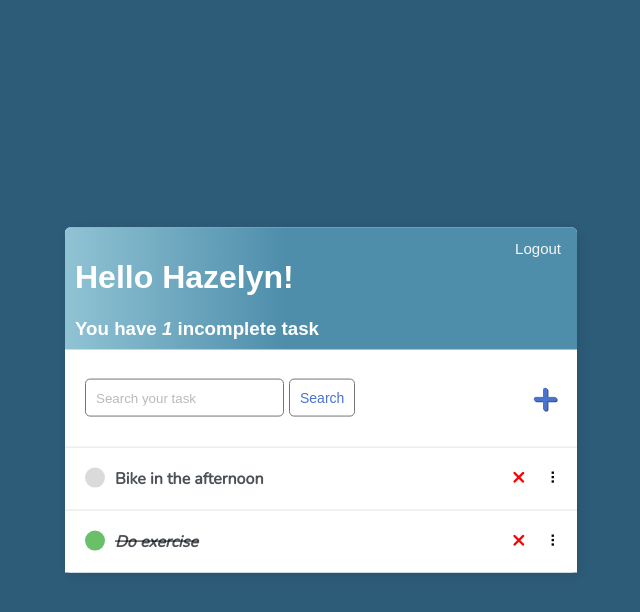
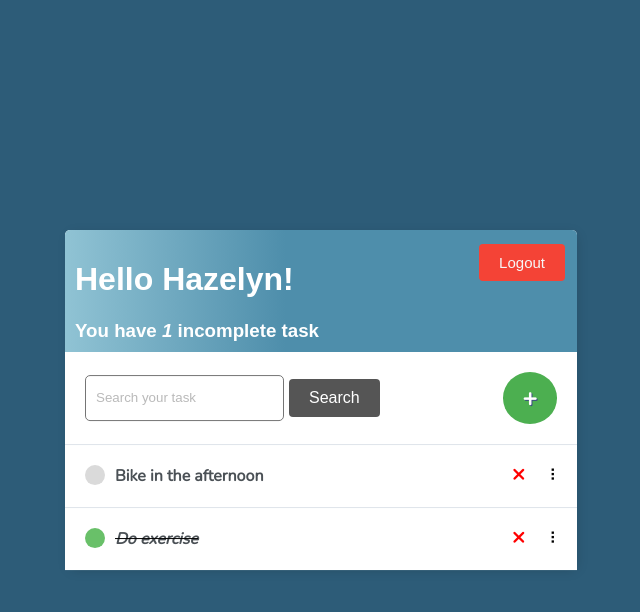
Before and after one commit to Hazelyn123/IM2, a Django app: page / in a window 1280 px wide. Shown: the top 612 px of the page, without its empty margins (319-959 px from the left). Run offline with Django 5.2, Linux system fonts and the light colour scheme; a user stored in the database is signed in; data comes from the database, SQL or seed files in the repository.

Commit message:
Sa task_list.html

```diff
--- a/base/templates/base/task_list.html
+++ b/base/templates/base/task_list.html
@@ -1,5 +1,61 @@
 {% extends 'base/main.html' %}
 {% block content %}
+
+
+<style>
+    /* Add some styles for the buttons */
+    button, input[type="submit"] {
+        background-color: #4CAF50; /* Green background color */
+        color: white; /* White text color */
+        border: none; /* Remove border */
+        padding: 10px 20px; /* Add padding */
+        text-align: center; /* Center text */
+        text-decoration: none; /* Remove underline */
+        display: inline-block; /* Display as inline block */
+        font-size: 16px; /* Set font size */
+        margin: 4px 2px; /* Add margin */
+        cursor: pointer; /* Add cursor pointer on hover */
+        border-radius: 4px; /* Add border radius */
+    }
+
+    /* Style the logout button */
+    button[type="submit"] {
+        background-color: #f44336; /* Red background color for logout button */
+    }
+
+    /* Style the login link */
+    a[href="{% url 'login' %}"] {
+        background-color: #2196F3; /* Blue background color for login link */
+        color: white; /* White text color */
+        padding: 10px 20px; /* Add padding */
+        text-align: center; /* Center text */
+        text-decoration: none; /* Remove underline */
+        display: inline-block; /* Display as inline block */
+        font-size: 16px; /* Set font size */
+        margin: 4px 2px; /* Add margin */
+        cursor: pointer; /* Add cursor pointer on hover */
+        border-radius: 4px; /* Add border radius */
+    }
+
+    /* Style the search button */
+    input[type="submit"] {
+        background-color: #555; /* Dark gray background color for search button */
+        color: white; /* White text color */
+    }
+
+    /* Style the add link */
+    #add-link {
+        background-color: #4CAF50; /* Green background color for add link */
+        color: white; /* White text color */
+        padding: 10px 20px; /* Add padding */
+        text-decoration: none; /* Remove underline */
+        font-size: 24px; /* Set font size */
+        margin-left: 5px; /* Add margin */
+        border-radius: 50%; /* Add border radius for a circular shape */
+        display: inline-block; /* Display as inline block */
+        cursor: pointer; /* Add cursor pointer on hover */
+    }
+</style>
 
 
 <div class="header-bar">
```
